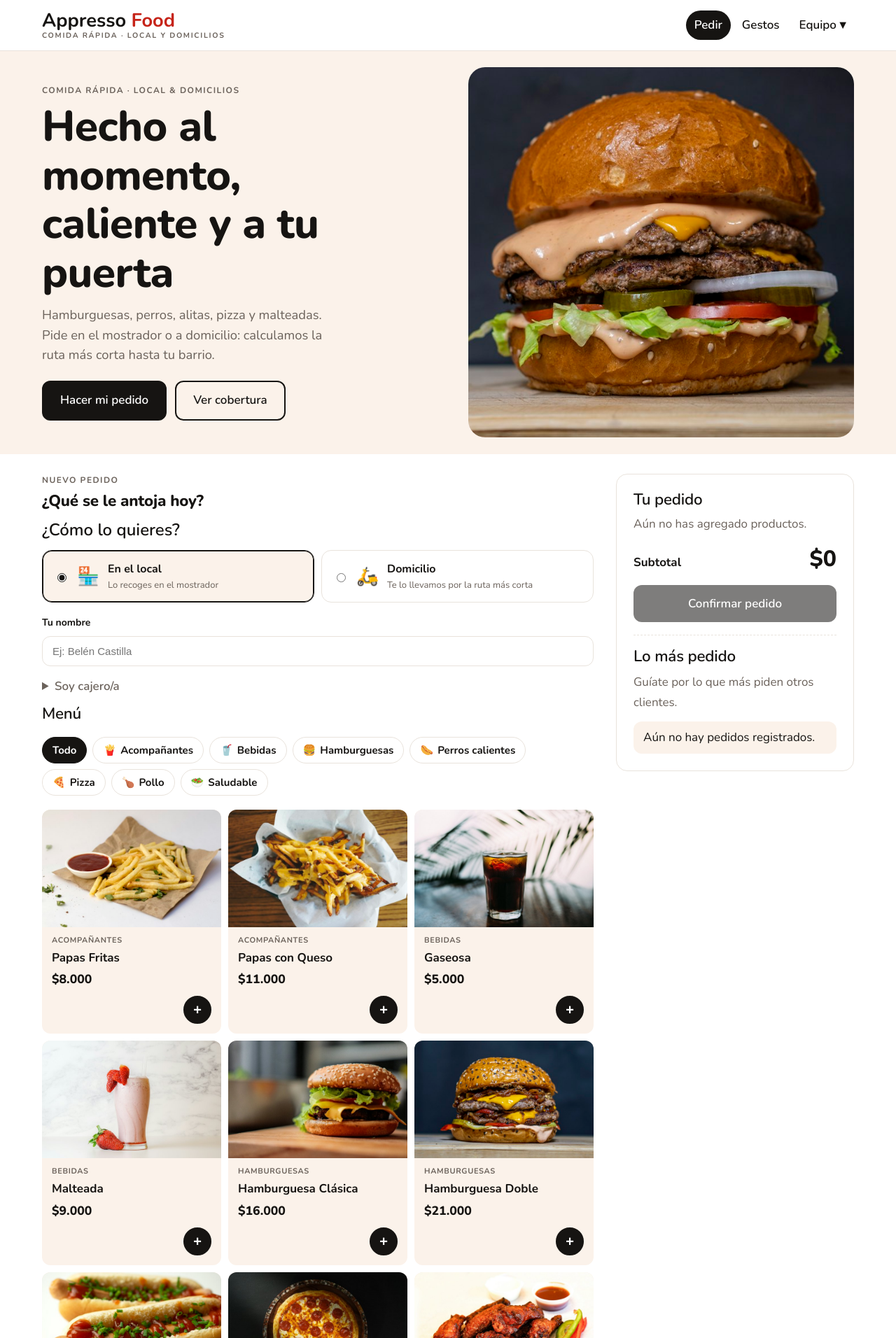
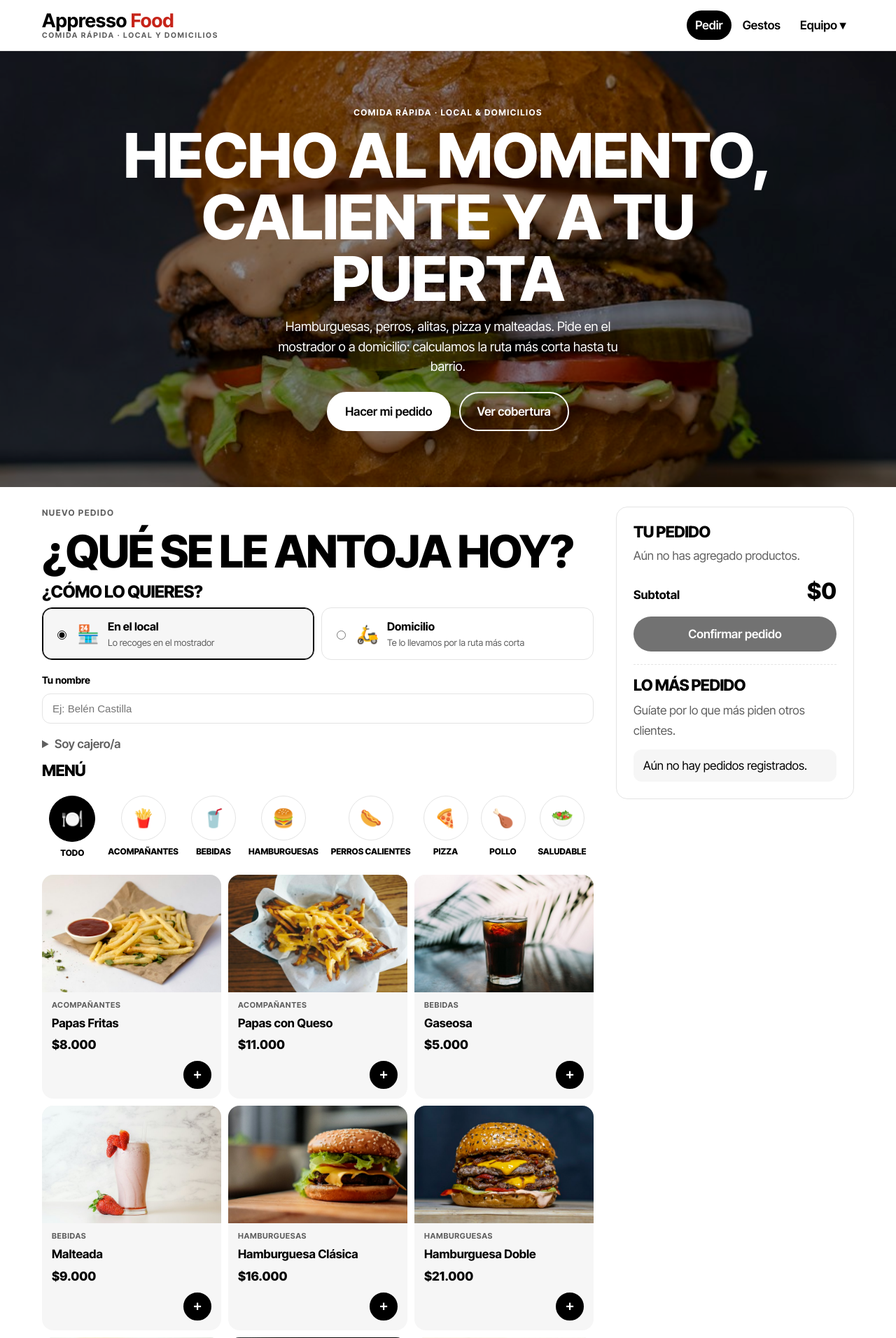
Before and after one commit to Juan-MarinC/Appresso-Cafe, a FastAPI app: page / in a window 1280 px wide. Shown: the top 1912 px of the page at 70% size. Run offline with FastAPI, Linux system fonts and the light colour scheme; data comes from the database, SQL or seed files in the repository; data that the repository does not hold is empty.

Commit message:
Estilo blanco y negro editorial en toda la app
Solo cambia lo visual; no toca backend ni JavaScript.

- estilo3.css (nuevo), cargado encima de estilo2.css:
  - Portada con la foto a pantalla completa y el texto en blanco encima.
  - Títulos grandes en mayúsculas.
  - Categorías del menú en círculos con el nombre debajo; en el teléfono
    se deslizan de lado.
  - Gris claro en vez de crema y negro puro.
- base.html: carga estilo3.css y cambia la fuente a Inter Tight (ya no se
  descargan Fredoka ni Nunito).

```diff
--- /dev/null
+++ b/appresso_food/static/css/estilo3.css
@@ -0,0 +1,46 @@
+/* Estilo "blanco y negro editorial" de toda la app.
+   Va encima de estilo2.css: grises en vez de crema, títulos grandes en mayúsculas,
+   portada a pantalla completa y categorías en círculos. */
+:root {
+    --crema: #F6F6F6;
+    --crema-3: #F6F6F6;
+    --border: #E4E4E4;
+    --text: #000;
+    --marca: #000;
+    --marca-oscura: #000;
+    --accion: #000;
+    --muted: #5F5F5F;
+    --fuente: "Inter Tight", system-ui, sans-serif;
+    --fuente-display: "Inter Tight", system-ui, sans-serif;
+}
+
+h1, h2, .seccion-titulo, .canal legend { text-transform: uppercase; letter-spacing: -.03em; font-weight: 800; line-height: 1; }
+.panel .titulo-pedido { font-size: clamp(2.2rem, 5.5vw, 4rem); }
+.primary-btn, .button, .boton { border-radius: 999px; }
+
+/* Portada: la foto ocupa todo y el texto va encima, centrado */
+.hero { position: relative; background: #000; }
+.hero__fila { display: grid; grid-template-columns: 1fr; place-items: center; max-width: none; min-height: min(78vh, 720px); padding: 0; text-align: center; }
+.hero__imagen { position: absolute; inset: 0; margin: 0; border-radius: 0; background: #000; }
+.hero__imagen::after { content: ""; position: absolute; inset: 0; background: rgba(0, 0, 0, .45); } /* para que el texto blanco se lea sobre cualquier foto */
+.hero__texto { position: relative; z-index: 1; padding: 60px 20px; }
+.hero__texto h1 { max-width: 16ch; margin-inline: auto; color: #fff; font-size: clamp(2.6rem, 7vw, 5.5rem); }
+.hero .lead { max-width: 46ch; margin-inline: auto; color: #fff; }
+.hero .eyebrow { color: #fff; }
+.hero__acciones { justify-content: center; }
+.hero .boton { background: #fff; border-color: #fff; color: #000; }
+.hero .boton--contorno { background: transparent; color: #fff; }
+.hero .boton:hover { background: #000; border-color: #000; color: #fff; }
+.hero :focus-visible { outline-color: #fff; }
+
+/* Categorías: círculo con el icono y el nombre debajo */
+.chips { gap: 18px; padding: 14px 0; }
+@media (min-width: 601px) { .chips { justify-content: center; } } /* centrado con scroll lateral esconde los primeros en el teléfono */
+.chip-cat, .chip-cat:hover, .chip-cat[aria-pressed="true"] { flex-direction: column; gap: 8px; padding: 0; border: 0; border-radius: 0; background: none; color: var(--text); font-size: 12px; font-weight: 800; text-transform: uppercase; }
+.chip-cat > span, .chip-cat:not(:has(span))::before { display: grid; place-items: center; width: 64px; height: 64px; border: 1px solid var(--border); border-radius: 50%; background: #fff; font-size: 1.6rem; }
+.chip-cat:not(:has(span))::before { content: "🍽️"; }
+.chip-cat:hover > span, .chip-cat:hover::before { border-color: var(--text); }
+.chip-cat[aria-pressed="true"] > span, .chip-cat[aria-pressed="true"]::before { border-color: var(--text); background: var(--text); }
+
+.menu-card, .menu-card__foto { border-radius: 16px; }
+.menu-card__foto { border-radius: 16px 16px 0 0; }
--- a/appresso_food/templates/base.html
+++ b/appresso_food/templates/base.html
@@ -7,9 +7,10 @@
   <title>{% block titulo %}Appresso Food{% endblock %}</title>
   <link rel="preconnect" href="https://fonts.googleapis.com">
   <link rel="preconnect" href="https://fonts.gstatic.com" crossorigin>
-  <link rel="stylesheet" href="https://fonts.googleapis.com/css2?family=Fredoka:wght@500;600;700&family=Nunito:wght@400;600;700;800&display=swap">
+  <link rel="stylesheet" href="https://fonts.googleapis.com/css2?family=Inter+Tight:wght@400;600;700;800&display=swap">
   <link rel="stylesheet" href="/static/css/app.css?v=2">
   <link rel="stylesheet" href="/static/css/estilo2.css">
+  <link rel="stylesheet" href="/static/css/estilo3.css">
   {% block estilos %}{% endblock %}
 </head>
 <body>
```
